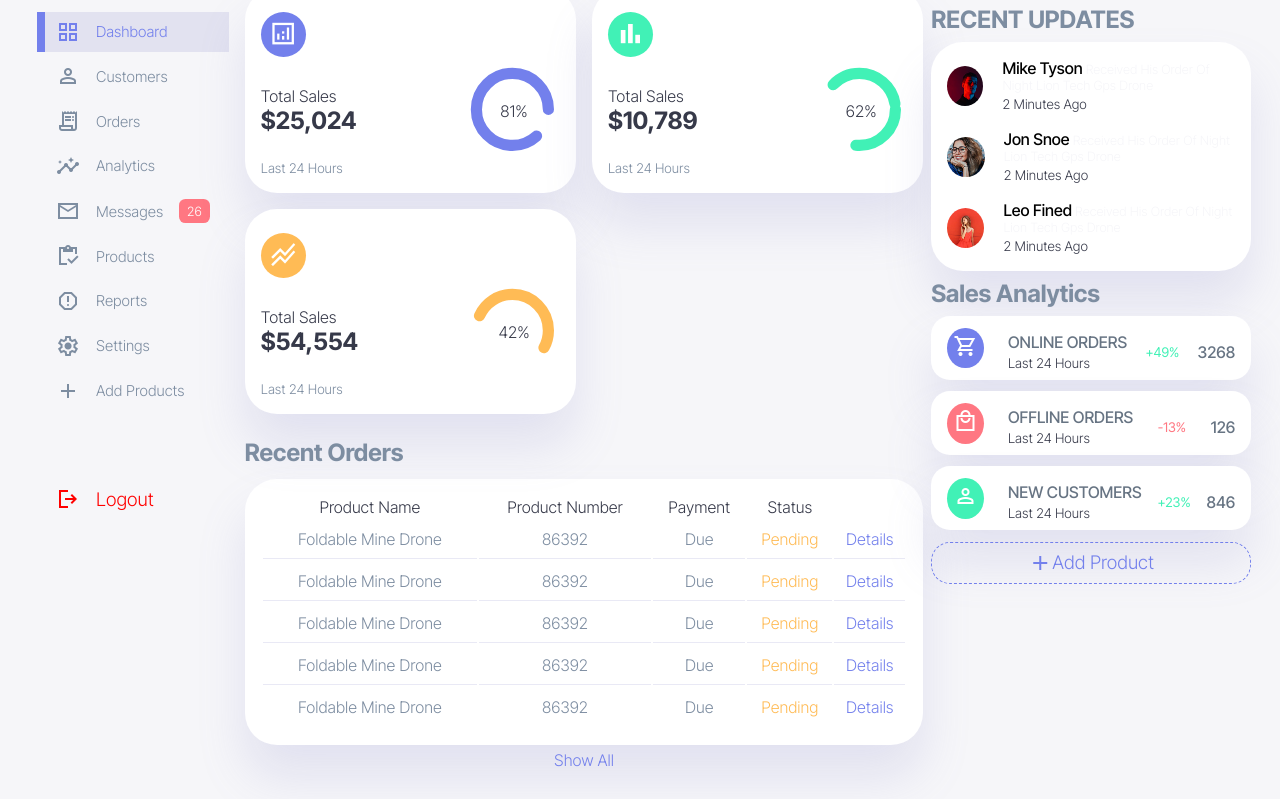
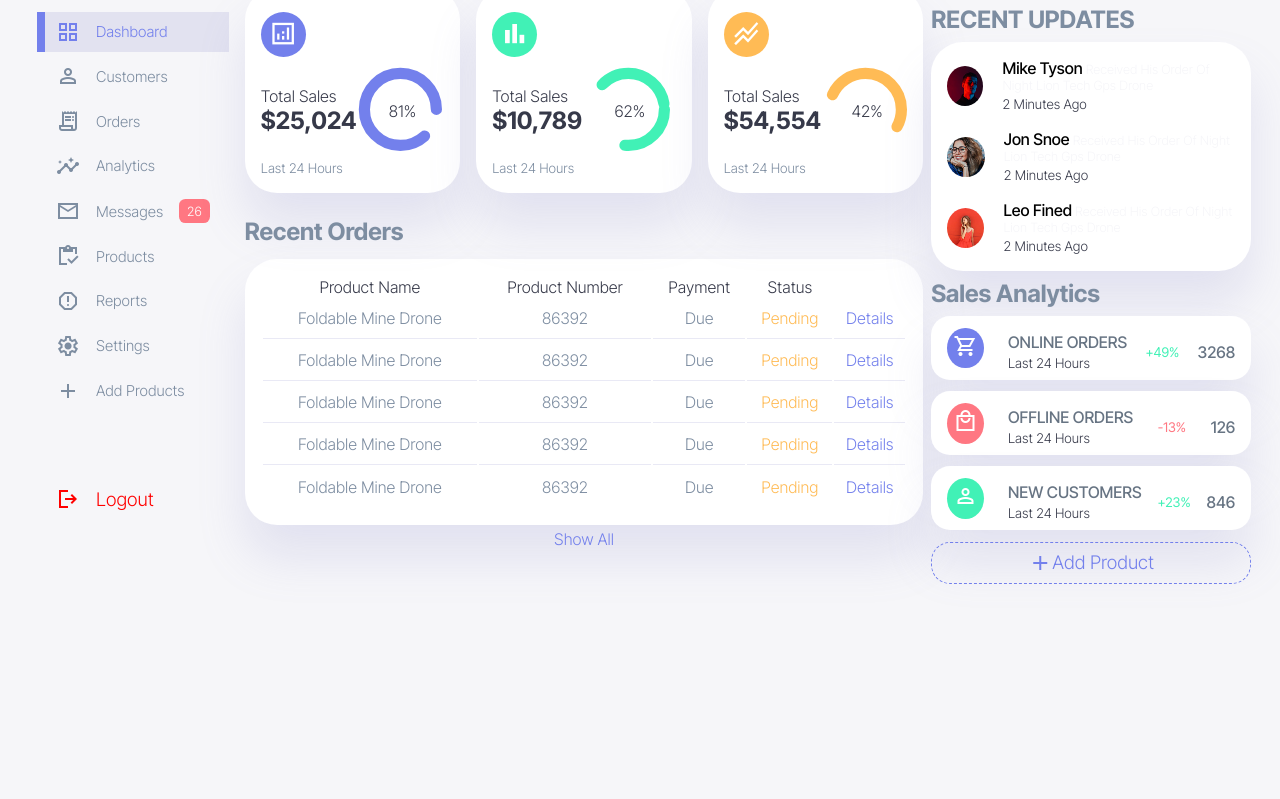
Before and after one commit to ahmad-trad/Dashboard-One, a plain HTML site: page index.html in a window 1280 px wide. Shown: the part 75-874 px from the top of the page. After the commit the page ends 832 px from the top, so only its background shows below. Drawn offline with nearby package versions, Linux system fonts and the light colour scheme; files that its build step writes are made by us from their sources.

Commit message:
first commit-3

```diff
--- a/css/_main-one.scss
+++ b/css/_main-one.scss
@@ -1,6 +1,6 @@
 .insghts{
     display: grid;
-    grid-template-columns: repeat(auto-fit, minmax(235px, 1fr));
+    grid-template-columns: repeat(auto-fit, minmax(215px, 1fr));
     gap: 1rem;
 
     .sales{
```
